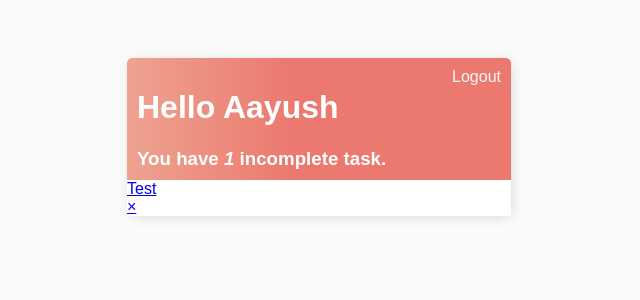
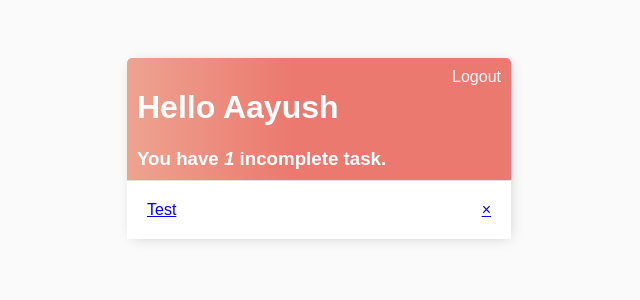
Before and after one commit to JustA3DObject/ToDo-List-App, a Django app: page / in a window 1280 px wide. Shown: the top 300 px of the page, without its empty margins (321-961 px from the left). Run offline with Django 4.2, Linux system fonts and the light colour scheme; a user stored in the database is signed in; data comes from the database, SQL or seed files in the repository.

Commit message:
Added properties for task-wrapper in master.css

```diff
--- a/todolist/base/static/css/master.css
+++ b/todolist/base/static/css/master.css
@@ -35,3 +35,12 @@ h6 {
     color: rgb(247, 247, 247);
     text-decoration: none;
 }
+
+.task-wrapper {
+    display: flex;
+    align-items: center;
+    justify-content: space-between;
+    padding: 20px;
+    background-color: #fff;
+    border-top: 1px solid rgb(226, 226, 226);
+}
```
